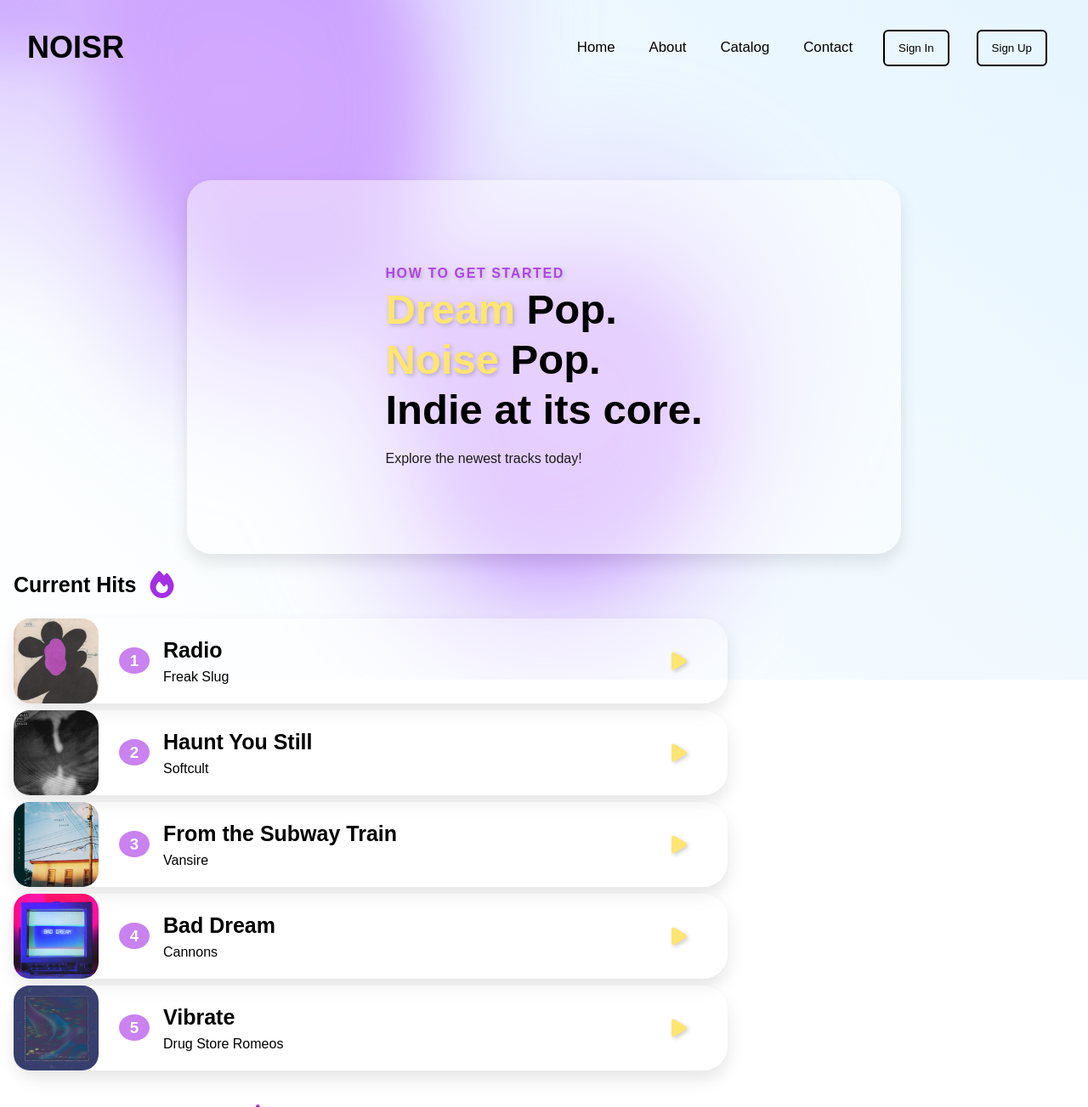
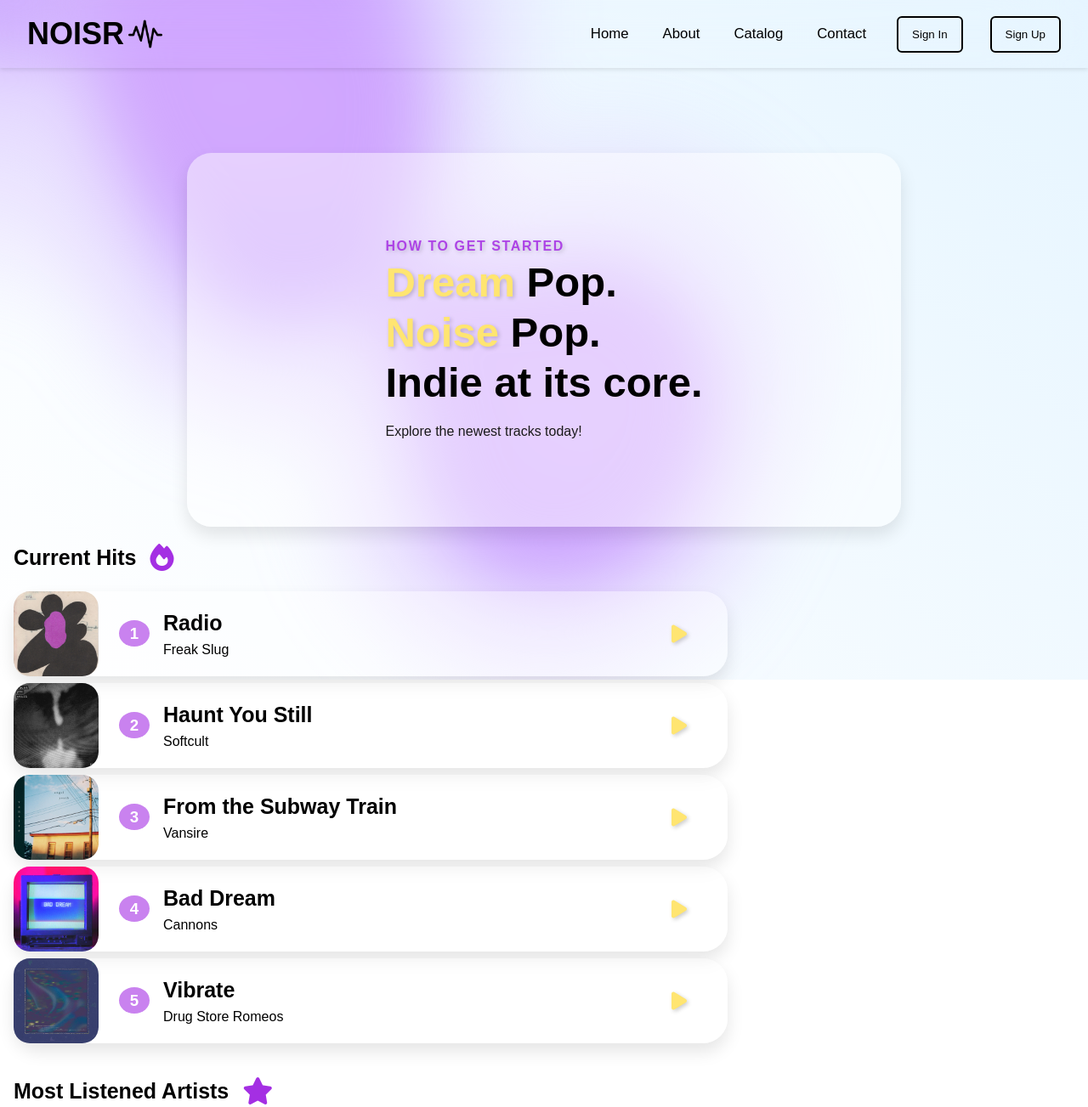
Before and after one commit to Kei-ssen/NOISR, a PHP site: page / in a window 1280 px wide. Shown: the top 1303 px of the page at 85% size. Run offline with PHP 8.4, Linux system fonts and the light colour scheme; some web fonts are replaced.

Commit message:
some corrections + navbar

```diff
--- a/css/styles.css
+++ b/css/styles.css
@@ -1,12 +1,8 @@
 :root {
+  /* DEGRADADO FONDO */
   --color-bg1: rgb(255, 255, 255);
   --color-bg2: rgb(230, 245, 255);
-  --color1: 200, 160, 255;
-  --color2: 200, 160, 255;
-  --color3: 200, 160, 255;
-  --color4: 200, 160, 255;
-  --color5: 200, 160, 255;
-  --color-interactive: 200, 160, 255;
+  --color-gradient: 200, 160, 255;
   --circle-size: 80%;
   --blending: hard-light;
 /* ----------------- */
@@ -21,7 +17,6 @@
   --bodyFontSize: 1rem;
   /* 60px - 100px top and bottom */
   --sectionPadding: clamp(3.75rem, 7.82vw, 6.25rem) 1rem;
-
 }
 
 *, *:after{
@@ -139,8 +134,8 @@ header, main {
       position: absolute;
       background: radial-gradient(
               circle at center,
-              rgba(var(--color1), 0.8) 0,
-              rgba(var(--color1), 0) 50%
+              rgba(var(--color-gradient), 0.8) 0,
+              rgba(var(--color-gradient), 0) 50%
           )
           no-repeat;
       mix-blend-mode: var(--blending);
@@ -160,8 +155,8 @@ header, main {
       position: absolute;
       background: radial-gradient(
               circle at center,
-              rgba(var(--color2), 0.8) 0,
-              rgba(var(--color2), 0) 50%
+              rgba(var(--color-gradient), 0.8) 0,
+              rgba(var(--color-gradient), 0) 50%
           )
           no-repeat;
       mix-blend-mode: var(--blending);
@@ -181,8 +176,8 @@ header, main {
       position: absolute;
       background: radial-gradient(
               circle at center,
-              rgba(var(--color3), 0.8) 0,
-              rgba(var(--color3), 0) 50%
+              rgba(var(--color-gradient), 0.8) 0,
+              rgba(var(--color-gradient), 0) 50%
           )
           no-repeat;
       mix-blend-mode: var(--blending);
@@ -202,8 +197,8 @@ header, main {
       position: absolute;
       background: radial-gradient(
               circle at center,
-              rgba(var(--color4), 0.8) 0,
-              rgba(var(--color4), 0) 50%
+              rgba(var(--color-gradient), 0.8) 0,
+              rgba(var(--color-gradient), 0) 50%
           )
           no-repeat;
       mix-blend-mode: var(--blending);
@@ -223,8 +218,8 @@ header, main {
       position: absolute;
       background: radial-gradient(
               circle at center,
-              rgba(var(--color5), 0.8) 0,
-              rgba(var(--color5), 0) 50%
+              rgba(var(--color-gradient), 0.8) 0,
+              rgba(var(--color-gradient), 0) 50%
           )
           no-repeat;
       mix-blend-mode: var(--blending);
@@ -244,8 +239,8 @@ header, main {
       position: absolute;
       background: radial-gradient(
               circle at center,
-              rgba(var(--color-interactive), 0.8) 0,
-              rgba(var(--color-interactive), 0) 50%
+              rgba(var(--color-gradient), 0.8) 0,
+              rgba(var(--color-gradient), 0) 50%
           )
           no-repeat;
       mix-blend-mode: var(--blending);
@@ -264,22 +259,35 @@ header, main {
 
 header{
     min-height: 3rem;
-    position: relative;
-    .container{
-        max-width: 1368px;
+    position: sticky;
+    top: 0;
+    z-index: 5;
+    backdrop-filter: blur(50px);
+    box-shadow: 0 2px 5px rgba(0, 0, 0, 0.1);
+    .menu{
+        max-width: 1345px;
         margin: 0 auto;
         padding: 1rem 2rem;
         .navbar{
-            min-height: 10vh;
+            min-height: 6vh;
             display: flex;
             align-items: center;
             justify-content: space-between;
+            .logos{
+              display: flex;
+              align-items: center;
+            }
             .logo{
                 font-size: 2.25rem;
                 text-decoration: none;
                 text-transform: uppercase;
                 color: var(--black);
                 font-weight: 700;
+            }
+            .logoIcono{
+              height: 40px;
+              width: auto;
+              margin-left: 0.3rem;
             }
             .nav-links{
                 display: flex;
@@ -314,13 +322,18 @@ header{
                     outline: none;
                     cursor: pointer;
                     padding: 0.75rem 1rem;
-                    margin: 0 1rem;
                     border-radius: 6px;
                     background: transparent;
                     border: 2px solid var(--black);
                     color: var(--black);
                     font-weight: 500;
                     transition: 0.3s ease-in-out;
+                }
+                .btn {
+                  margin: 0 2rem 0 1rem;
+                }
+                .btn2 {
+                  margin: 0;
                 }
                 .btn:hover{
                   background-color: var(--secondary);
@@ -374,33 +387,11 @@ header{
             } */
         }
     }
-    /* .video-container{
-        z-index: -1;
-        position: absolute;
-        top: 0;
-        left: 0;
-        height: 100vh;
-        width: 100vw;
-        video{
-            height: 100%;
-            width: 100%;
-            object-fit: cover;
-        }
-        &::after{
-            content: '';
-            position: absolute;
-            top: 0;
-            left: 0;
-            height: 100%;
-            width: 100%;
-            background-color: rgba(0,0,0,0.82);
-        }
-    } */
 }
 
-@media(max-width: 850px){
+@media(max-width: 900px){
     header{
-        .container{
+        .menu{
             .navbar{
                 .nav-links{
                     position: absolute;
@@ -456,7 +447,7 @@ header{
 
 @media(max-width: 500px){
     header{
-        .container{
+        .menu{
             .showcase{
               h1{
                 font-size: 2.1rem;
@@ -674,31 +665,6 @@ header{
   #events-1511 p {
     color: var(--black);
   }
-  /* #events-1511 .cs-tag {
-    font-size: 1rem;
-    line-height: 2.25rem;
-    font-weight: 700;
-    margin: 0 0 0.75rem 0;
-    padding: 0 1rem;
-    color: var(--black);
-    border-radius: 3.125rem;
-    overflow: hidden;
-    display: inline-block;
-    position: relative;
-    z-index: 1;
-  } */
-  /* #events-1511 .cs-tag:before {
-    content: '';
-    width: 100%;
-    height: 100%;
-    background: var(--primary);
-    opacity: 1;
-    position: absolute;
-    display: block;
-    top: 0;
-    left: 0;
-    z-index: -1;
-  } */
   #events-1511 .cs-h3 {
     /* 20px - 25px */
     font-size: clamp(1.25rem, 2vw, 1.5625rem);
@@ -845,18 +811,29 @@ header{
     text-align: center;
   }
 
-  .circle-artistTop {
+  .containerBefore {
     border-radius: 50%;
     width: 100px;
     height: 100px;
+    overflow: hidden;
+    cursor: pointer;
+    margin-bottom: 10px;
+  }
+  .circle-artistTop {
+    width: 100%;
+    height: 100%;
+    transition: 0.3s ease-in-out;
     object-fit: cover;
-    margin-bottom: 10px;
+  }
+
+  .containerBefore:hover {
+    box-shadow: 0 3px 6px rgba(0, 0, 0, 0.4);
     transition: 0.3s ease-in-out;
   }
 
-  .circle-artistTop:hover {
-    box-shadow: 0 10px 20px rgba(0, 0, 0, 0.3);
+  .containerBefore .circle-artistTop:hover {
     transition: 0.3s ease-in-out;
+    transform: scale(1.3) rotate(7deg);
   }
 
   .artistTop-text {
--- a/index.html
+++ b/index.html
@@ -51,11 +51,13 @@
     </div>
 
     <header>
-
         <!-- MENÚ -->
-        <div class="container">
+        <div class="menu">
             <nav class="navbar">
-                <a href="#" class="logo">NOISR</a>
+                <div class="logos">
+                    <a href="#" class="logo">NOISR</a>
+                    <img src="media/logo.png" alt="" class="logoIcono">
+                </div>
                 <ul class="nav-links">
                     <li><a href="#">Home</a></li>
                     <li><a href="#">About</a></li>
```
Also changed, not shown: other parts of index.html (+35 -20 lines), media/graphic.png (deleted), media/logo.png, media/topartists/beachhouse.jpg (added), media/topartists/cigarettes.jpg (added), media/topartists/cocteau.jpg (added), media/topartists/duster.jpg (added), media/topartists/ethel.jpg (added), media/topartists/girlinred.jpg (added), media/topartists/mazzy.jpg (added), media/topartists/menitrust.jpg (added), media/topartists/thexx.jpg (added), media/topartists/weyes.jpg (added). Lines whose indentation alone changed are shown as unchanged.
